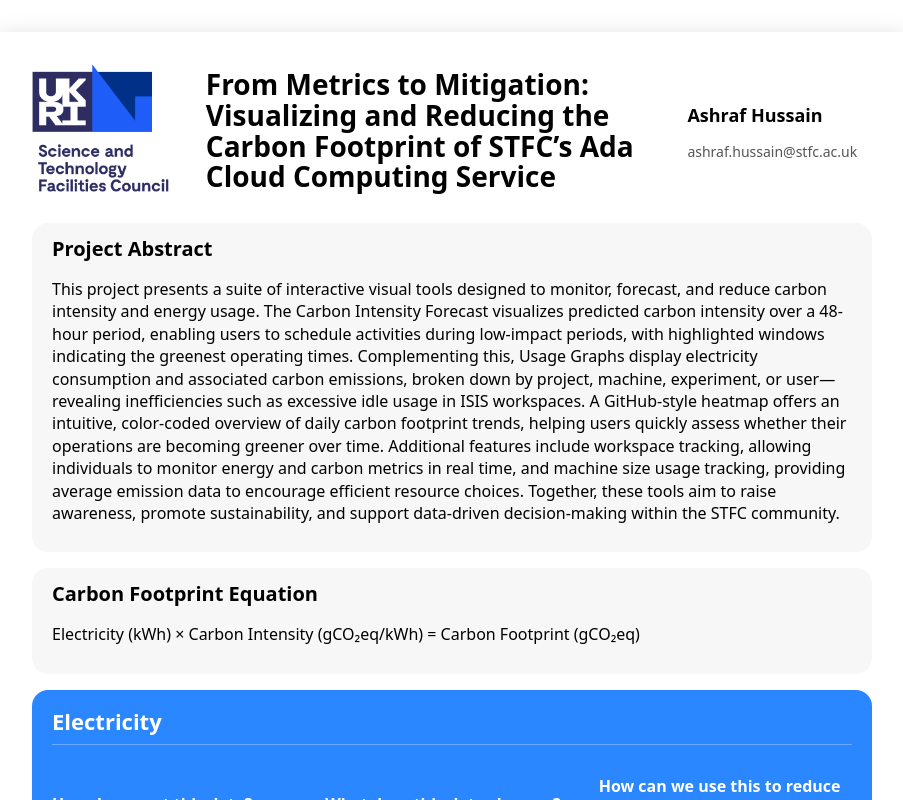
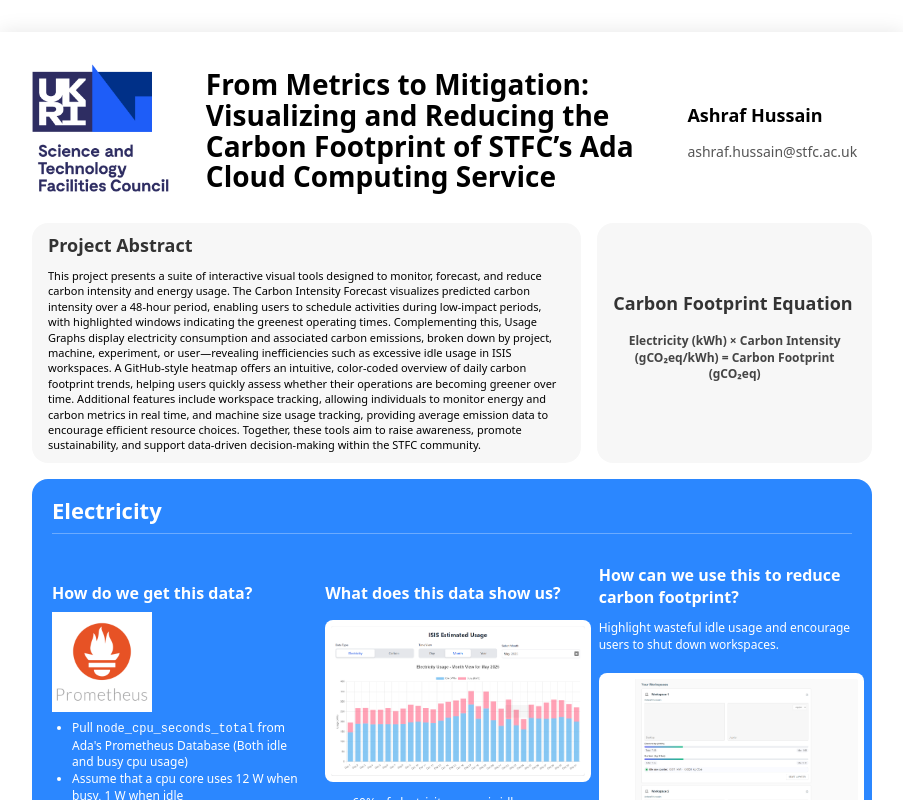
Before and after one commit to prodmodfour/ciuk_2025_poster, a Nuxt app in the folder src/: page / in a window 1280 px wide. Shown: the top 800 px of the page, without its empty margins (188-1091 px from the left). Built offline with nearby package versions, Linux system fonts and the light colour scheme.

Commit message:
feat: update project abstract and improve layout for better readability

```diff
--- a/src/app/app.vue
+++ b/src/app/app.vue
@@ -15,7 +15,7 @@
     </div>
   </header>
 
-
+  <div class="top-row">
     <section class="abstract">
       <h2>Project Abstract</h2>
       <p>This project presents a suite of interactive visual tools designed to monitor, forecast, and reduce carbon intensity and energy usage.
@@ -32,7 +32,7 @@
       <h2>Carbon Footprint Equation</h2>
       <p>Electricity (kWh) × Carbon Intensity (gCO₂eq/kWh) = Carbon Footprint (gCO₂eq)</p>
     </section>
-
+  </div>
 
   <article class="segment segment-electricity">
   <h2>Electricity</h2>
@@ -185,7 +185,7 @@
     margin: 0;
     width: 100%;
     height: auto;
-    padding: 30mm; /* Slightly reduced padding to fit content better */
+    padding: 30mm;
   }
 }
 
@@ -220,19 +220,43 @@
   color: #555;
 }
 
-/* Layout for sections */
+/* Top Row: Abstract & Equation Side-by-Side */
+.top-row {
+  display: grid;
+  grid-template-columns: 2fr 1fr;
+  gap: 16px;
+}
 
 .abstract, .equation {
   border-radius: 16px;
-  padding: 12px 20px;
+  padding: 10px 16px; /* Reduced padding */
   background: #f7f7f7;
 }
 
 .abstract h2,
 .equation h2 {
   margin-top: 0;
-  font-size: 20px;
-  margin-bottom: 8px;
+  font-size: 18px;
+  margin-bottom: 6px;
+  color: #333;
+}
+
+.abstract p {
+  font-size: 11px; /* Smaller text for abstract */
+  line-height: 1.25;
+  margin-bottom: 0;
+}
+
+.equation {
+  display: flex;
+  flex-direction: column;
+  justify-content: center;
+}
+.equation p {
+  font-size: 12px;
+  font-weight: 600;
+  text-align: center;
+  color: #444;
 }
 
 /* Segment Container Styles */
@@ -302,16 +326,15 @@
 }
 
 .inline-logo-img {
-  max-width: 120px; /* Slightly larger for the API logo */
+  max-width: 120px;
   background: white;
   padding: 4px;
   border-radius: 4px;
   margin-bottom: 8px;
 }
 
-/* Specific adjustment for Footprint heatmaps to ensure visibility */
 .segment-footprint .segment-image {
-  max-height: 220px; /* Allow slightly more height for heatmaps */
+  max-height: 220px;
 }
 
 /* General text styles */
```
Lines whose indentation alone changed are shown as unchanged.
